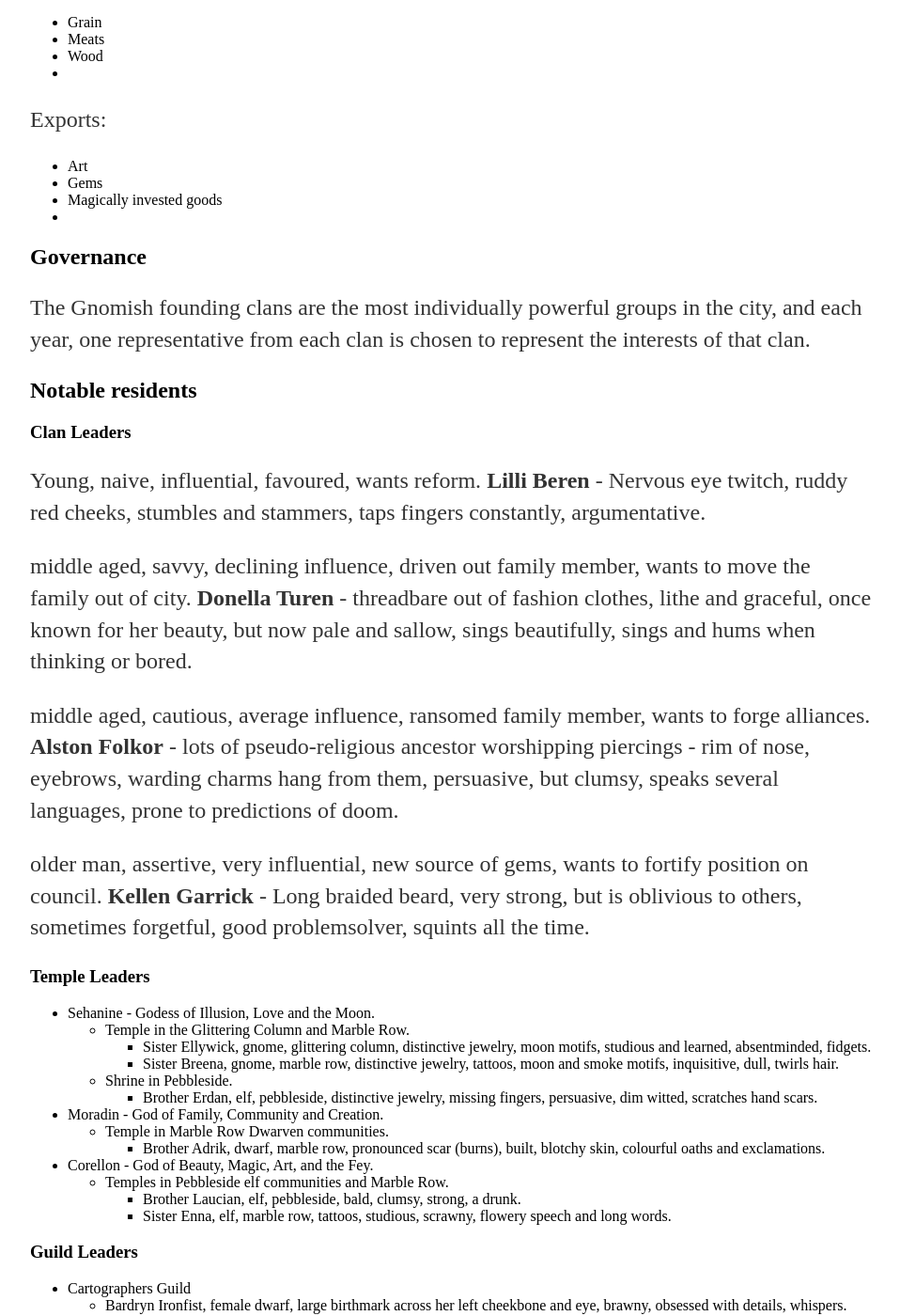
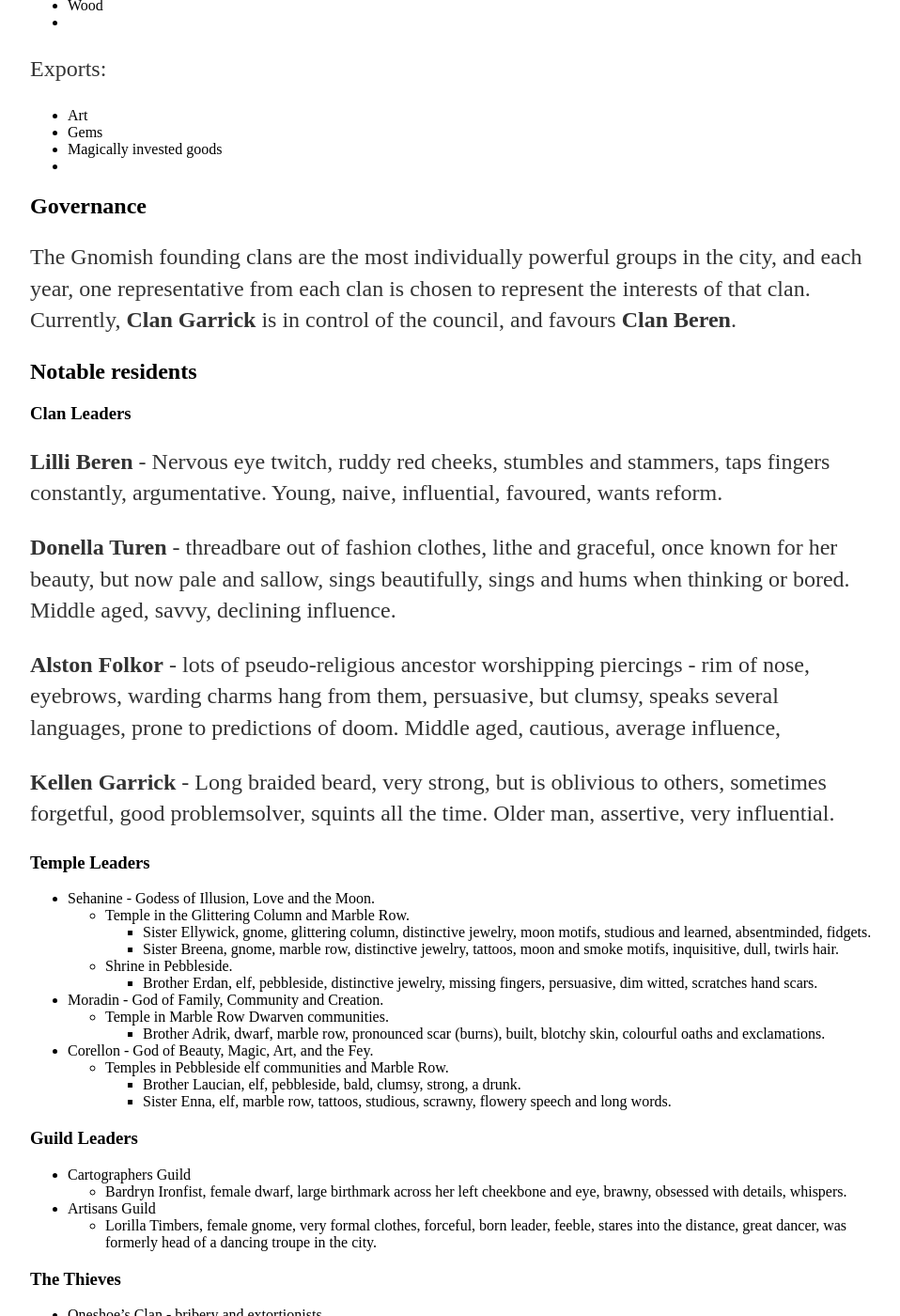
Before and after one commit to OysterBuoy/OysterBuoy.github.io, a Jekyll site: the page built from _posts/2016-11-30-Quaston-city-planning-WiP.md, in a window 1280 px wide and 1400 px high, scrolled down 3680 px. Shown: the whole window at 94% size, without its empty margins (160-1118 px from the left). Built offline with Jekyll 4.4.1, drawn with Linux system fonts in a browser that asks for light colours; some of the changed text lies outside the part shown.

Commit message:
Update 2016-11-30-Quaston-city-planning-WiP.md

```diff
--- a/_posts/2016-11-30-Quaston-city-planning-WiP.md
+++ b/_posts/2016-11-30-Quaston-city-planning-WiP.md
@@ -60,15 +60,12 @@ The population of Quaston are almost entirely gnomes, although there are sizable
 - The clans in their capacity as entities.
   - Clan Beren
     - Very influential family.
-    - Favoured by the council.
     - Wants reform to include the new clans.
   - Clan Turen
     - Declining influence.
-    - Recently driven out a family member for being a monster (jekyll and hyde)
     - Wants to leave the city for somewhere else.
   - Clan Folkor
     - Average influence
-    - Family member ransomed by Enclave of Stone.
     - Wants to forge alliances
   - Clan Garrick
     - Very influential.
@@ -121,25 +118,21 @@ Exports:
 
 ## Governance
 
-The Gnomish founding clans are the most individually powerful groups in the city, and each year, one representative from each clan is chosen to represent the interests of that clan.
+The Gnomish founding clans are the most individually powerful groups in the city, and each year, one representative from each clan is chosen to represent the interests of that clan. Currently, **Clan Garrick** is in control of the council, and favours **Clan Beren**.
 
 ## Notable residents
 
 
 ### Clan Leaders
 
-Young, naive, influential, favoured, wants reform.
-**Lilli Beren** - Nervous eye twitch, ruddy red cheeks, stumbles and stammers, taps fingers constantly, argumentative.
+**Lilli Beren** - Nervous eye twitch, ruddy red cheeks, stumbles and stammers, taps fingers constantly, argumentative. Young, naive, influential, favoured, wants reform.
 
-middle aged, savvy, declining influence, driven out family member, wants to move the family out of city.
-**Donella Turen** - threadbare out of fashion clothes, lithe and graceful, once known for her beauty, but now pale and sallow, sings beautifully, sings and hums when thinking or bored.
+**Donella Turen** - threadbare out of fashion clothes, lithe and graceful, once known for her beauty, but now pale and sallow, sings beautifully, sings and hums when thinking or bored. Middle aged, savvy, declining influence.
 
-middle aged, cautious, average influence, ransomed family member, wants to forge alliances.
-**Alston Folkor** - lots of pseudo-religious ancestor worshipping piercings - rim of nose, eyebrows, warding charms hang from them, persuasive, but clumsy, speaks several languages, prone to predictions of doom.
+**Alston Folkor** - lots of pseudo-religious ancestor worshipping piercings - rim of nose, eyebrows, warding charms hang from them, persuasive, but clumsy, speaks several languages, prone to predictions of doom. Middle aged, cautious, average influence,
 
-older man, assertive, very influential, new source of gems, wants to fortify position on council.
-**Kellen Garrick** - Long braided beard, very strong, but is oblivious to others, sometimes forgetful, good problemsolver, squints all the time.
 
+**Kellen Garrick** - Long braided beard, very strong, but is oblivious to others, sometimes forgetful, good problemsolver, squints all the time. Older man, assertive, very influential.
 
 ### Temple Leaders
 
```
